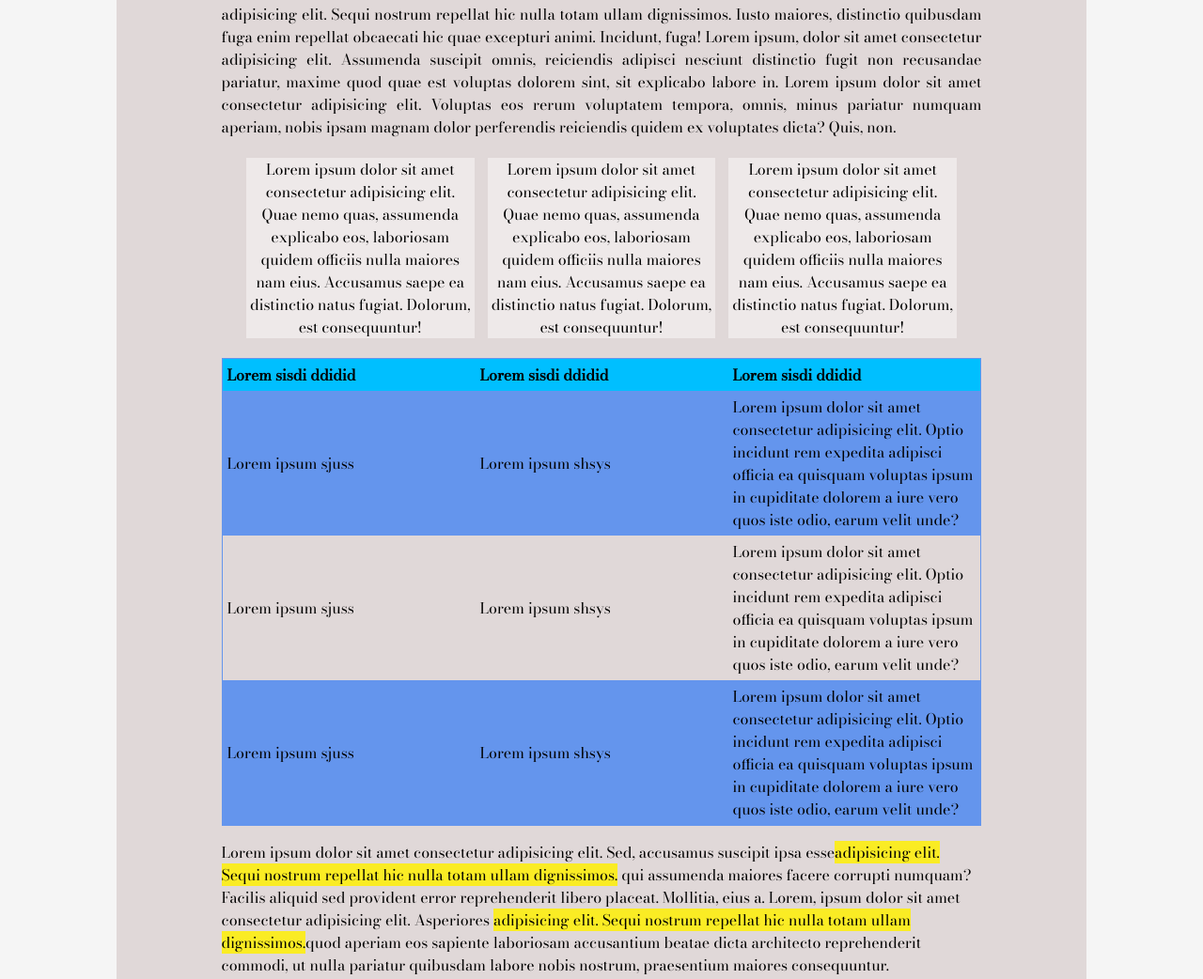
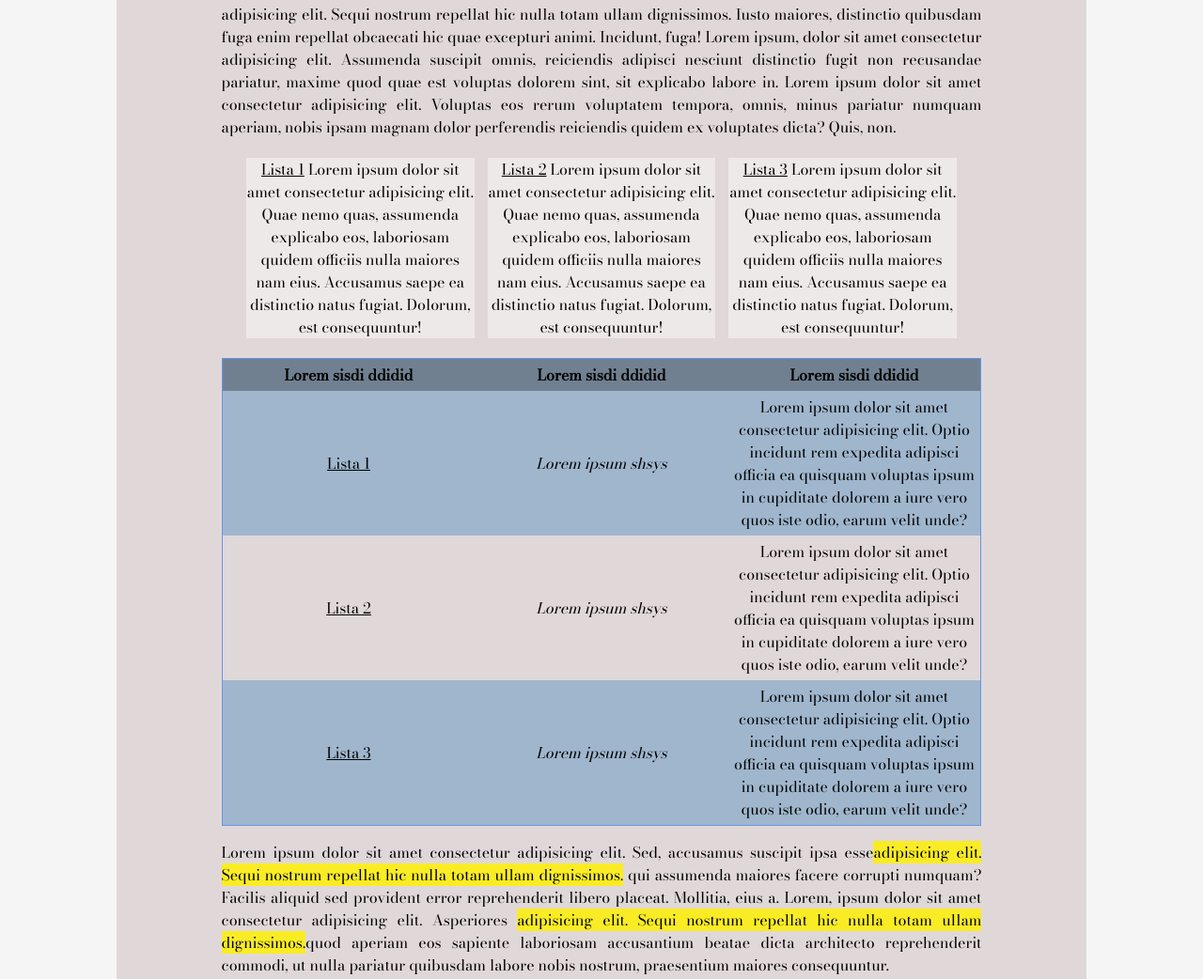
Before and after one commit to GiuseppeMandriani/html-css-booleaner, a website: page index.html in a window 1280 px wide. Shown: the part 379-1421 px from the top of the page at 94% size. Drawn offline with nearby package versions, Linux system fonts and the light colour scheme.

Commit message:
table chanded

```diff
--- a/index.html
+++ b/index.html
@@ -40,15 +40,15 @@
           <p class="article"em ipsum dolor sit amet consectetur <span class="evidenziato">adipisicing elit. Sequi nostrum repellat hic nulla totam ullam dignissimos.</span> Iusto maiores, distinctio quibusdam fuga enim repellat obcaecati hic quae excepturi animi. Incidunt, fuga! Lorem ipsum, dolor sit amet consectetur adipisicing elit. Assumenda suscipit omnis, reiciendis adipisci nesciunt distinctio fugit non recusandae pariatur, maxime quod quae est voluptas dolorem sint, sit explicabo labore in. Lorem ipsum dolor sit amet consectetur adipisicing elit. Voluptas eos rerum voluptatem tempora, omnis, minus pariatur numquam aperiam, nobis ipsam magnam dolor perferendis reiciendis quidem ex voluptates dicta? Quis, non.</p>
         </section>
 
-        <section id="list">
+        <section class="center">
           <ul>
-            <li>Lorem ipsum dolor sit amet consectetur adipisicing elit. Quae nemo quas, assumenda explicabo eos, laboriosam quidem officiis nulla maiores nam eius. Accusamus saepe ea distinctio natus fugiat. Dolorum, est consequuntur!</li>
-            <li>Lorem ipsum dolor sit amet consectetur adipisicing elit. Quae nemo quas, assumenda explicabo eos, laboriosam quidem officiis nulla maiores nam eius. Accusamus saepe ea distinctio natus fugiat. Dolorum, est consequuntur!</li>
-            <li>Lorem ipsum dolor sit amet consectetur adipisicing elit. Quae nemo quas, assumenda explicabo eos, laboriosam quidem officiis nulla maiores nam eius. Accusamus saepe ea distinctio natus fugiat. Dolorum, est consequuntur!</li>
+            <li><span class="underline">Lista 1</span> Lorem ipsum dolor sit amet consectetur adipisicing elit. Quae nemo quas, assumenda explicabo eos, laboriosam quidem officiis nulla maiores nam eius. Accusamus saepe ea distinctio natus fugiat. Dolorum, est consequuntur!</li>
+            <li><span class="underline">Lista 2</span> Lorem ipsum dolor sit amet consectetur adipisicing elit. Quae nemo quas, assumenda explicabo eos, laboriosam quidem officiis nulla maiores nam eius. Accusamus saepe ea distinctio natus fugiat. Dolorum, est consequuntur!</li>
+            <li><span class="underline">Lista 3</span> Lorem ipsum dolor sit amet consectetur adipisicing elit. Quae nemo quas, assumenda explicabo eos, laboriosam quidem officiis nulla maiores nam eius. Accusamus saepe ea distinctio natus fugiat. Dolorum, est consequuntur!</li>
           </ul>
         </section>
 
-        <section>
+        <section class="center">
           <table>
             <thead class="first row">
               <tr>
@@ -59,18 +59,18 @@
             </thead>
             <tbody>
               <tr class="tbody">
-                <td>Lorem ipsum sjuss</td>
-                <td>Lorem ipsum shsys</td>
+                <td><span class="underline">Lista 1</span></td>
+                <td class="italic">Lorem ipsum shsys</td>
                 <td>Lorem ipsum dolor sit amet consectetur adipisicing elit. Optio incidunt rem expedita adipisci officia ea quisquam voluptas ipsum in cupiditate dolorem a iure vero quos iste odio, earum velit unde?</td>
               </tr>
               <tr>
-                <td>Lorem ipsum sjuss</td>
-                <td>Lorem ipsum shsys</td>
+                <td><span class="underline">Lista 2</span></td>
+                <td class="italic">Lorem ipsum shsys</td>
                 <td>Lorem ipsum dolor sit amet consectetur adipisicing elit. Optio incidunt rem expedita adipisci officia ea quisquam voluptas ipsum in cupiditate dolorem a iure vero quos iste odio, earum velit unde?</td>
               </tr>
               <tr class="tbody">
-                <td>Lorem ipsum sjuss</td>
-                <td>Lorem ipsum shsys</td>
+                <td><span class="underline">Lista 3</span></td>
+                <td class="italic">Lorem ipsum shsys</td>
                 <td>Lorem ipsum dolor sit amet consectetur adipisicing elit. Optio incidunt rem expedita adipisci officia ea quisquam voluptas ipsum in cupiditate dolorem a iure vero quos iste odio, earum velit unde?</td>
               </tr>
             </tbody>
@@ -78,10 +78,10 @@
         </section>
 
         <section>
-          <p>Lorem ipsum dolor sit amet consectetur adipisicing elit. Sed, accusamus suscipit ipsa esse<span class="evidenziato">adipisicing elit. Sequi nostrum repellat hic nulla totam ullam dignissimos.</span> qui assumenda maiores facere corrupti numquam? Facilis aliquid sed provident error reprehenderit libero placeat. Mollitia, eius a. Lorem, ipsum dolor sit amet consectetur adipisicing elit. Asperiores <span class="evidenziato">adipisicing elit. Sequi nostrum repellat hic nulla totam ullam dignissimos.</span>quod aperiam eos sapiente laboriosam accusantium beatae dicta architecto reprehenderit commodi, ut nulla pariatur quibusdam labore nobis nostrum, praesentium maiores consequuntur.</p>
+          <p class="article">Lorem ipsum dolor sit amet consectetur adipisicing elit. Sed, accusamus suscipit ipsa esse<span class="evidenziato">adipisicing elit. Sequi nostrum repellat hic nulla totam ullam dignissimos.</span> qui assumenda maiores facere corrupti numquam? Facilis aliquid sed provident error reprehenderit libero placeat. Mollitia, eius a. Lorem, ipsum dolor sit amet consectetur adipisicing elit. Asperiores <span class="evidenziato">adipisicing elit. Sequi nostrum repellat hic nulla totam ullam dignissimos.</span>quod aperiam eos sapiente laboriosam accusantium beatae dicta architecto reprehenderit commodi, ut nulla pariatur quibusdam labore nobis nostrum, praesentium maiores consequuntur.</p>
         </section>
 
-        <section>
+        <section class="center">
           <h4 id="Interest">Potrebbero Interessarti</h4>
           <div class="monitor">
             <div class="Info">Lorem ipsum Dolor</div>
--- a/main.css
+++ b/main.css
@@ -63,7 +63,7 @@ table {
   width: 100%;
   border: 1px solid #6495ed;
   border-spacing: 0;
-  text-align: center;
+  text-align: left;
 }
 
 th,
--- a/main2.css
+++ b/main2.css
@@ -77,12 +77,12 @@ main {
 .evidenziato {
   background-color: rgb(250, 236, 36);
 }
-
-#list {
+.center {
   text-align: center;
 }
 
 ul {
+  width: 100%;
   margin-left: 0px;
   padding-left: 0;
   text-align: giustify;
@@ -94,15 +94,22 @@ li {
   margin: 5px;
 }
 
+.underline {
+  text-decoration: underline;
+}
+.italic {
+  font-style: italic;
+}
+
 table {
   width: 100%;
   border: 1px solid #6495ed;
   border-spacing: 0;
-  text-align: left;
+  text-align: center;
 }
 
 .first.row {
-  background-color: #00bfff;
+  background-color: #708090;
 }
 
 th,
@@ -114,11 +121,11 @@ td {
 }
 
 .tbody {
-  background-color: #6495ed;
+  background-color: #9fb6cd;
 }
 
 #Interest {
-  color: lightgray;
+  color: rgb(26, 25, 25);
 }
 .monitor {
   margin: 20px 0;
```
